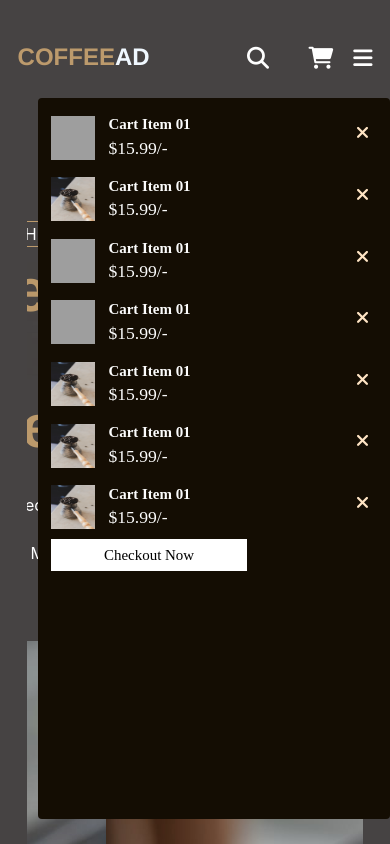
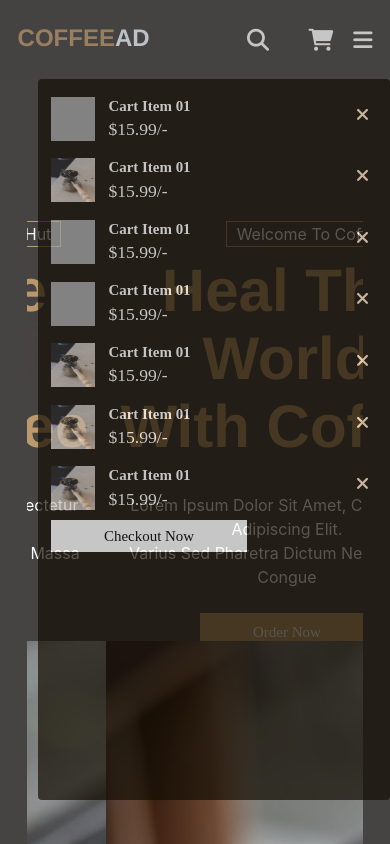
Before and after one commit to emanikor/coffee-shop, a plain HTML site: page index.html in a window 390 px wide. Both pictures are taken after a click on the element 320 px from the left and 58 px from the top of the page. Shown: the top 844 px of the page. Drawn offline with nearby package versions, Linux system fonts and the light colour scheme; grey boxes are pictures that could not be loaded; files whose address does not match are found by name.

Commit message:
Add files via upload

```diff
--- a/style.css
+++ b/style.css
@@ -53,14 +53,15 @@
     display: flex;
     justify-content: space-between;
     background: none ;
-
+   position: fixed;
     align-items: center;
     justify-content: space-between;
     padding: 1.5rem 7%;
     border-bottom: var(--border);
-     position: fixed;
-    top: 3rem; left: 0;
+    top: 0; left: 0;
     right: 0;
+    opacity: .7;
+    background-color:#464343;
     z-index: 1000;
 
 
@@ -78,19 +79,13 @@ font-style: normal;
 font-weight: 700;
 font-size: 24px;
 line-height: 32px;
-/* identical to box height, or 133% */
-
 margin-top: 1rem;
-/* fffffff */
-
-
  }
 
  .header .navbar a{
     margin: 0 1rem;
     font-size: 1.6rem;
     color: #f7f6f6;
-
  }
  .header .navbar a:hover{
     color: var(--main-color);
@@ -150,7 +145,6 @@ margin-top: 1rem;
     right: -100%;
     height: calc(100vh -9.5rem);
     width: 40rem;
-
     background: #140d03;
     padding: 0 1.5rem;
     padding-bottom: 29rem;
@@ -158,7 +152,7 @@ border-radius: 4px;
  }
  .header .cart-items-container.active{
     right:0;
-    transition: .8s;
+    transition: .3s;
  }
 
  .header  .cart-items-container .cart-item{
@@ -1029,7 +1023,7 @@ margin-top: 1rem;
  .footer__logo {
    font-family: 'Pacifico', cursive;
    font-weight: 400;
-   text-transform: lowercase;
+   text-transform: capitalize;
    font-size: 1.5rem;
    font-family: 'Helvetica';
  font-style: normal;
@@ -1233,7 +1227,8 @@ color: #FFFFFF;
  }
 
  .header{
-    top: 1rem;
+    margin-top: 0;
+    opacity: .7;
  }
 
  .header .navbar{
@@ -1259,7 +1254,7 @@ color: #FFFFFF;
  }
 
  .header .search-form{
-    width: 90%;
+    width: 80%;
     right: 2rem;
  }
 
```
